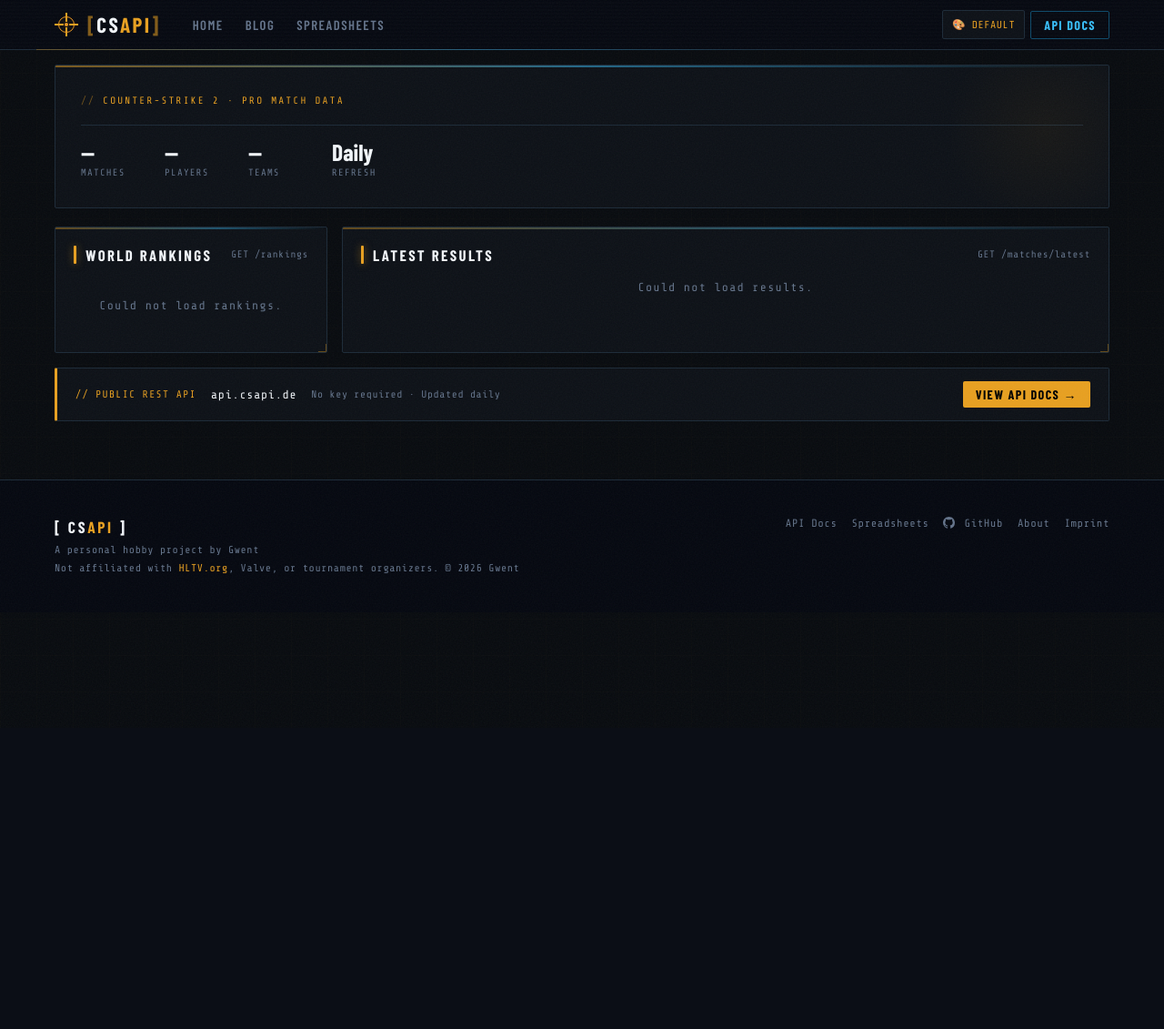
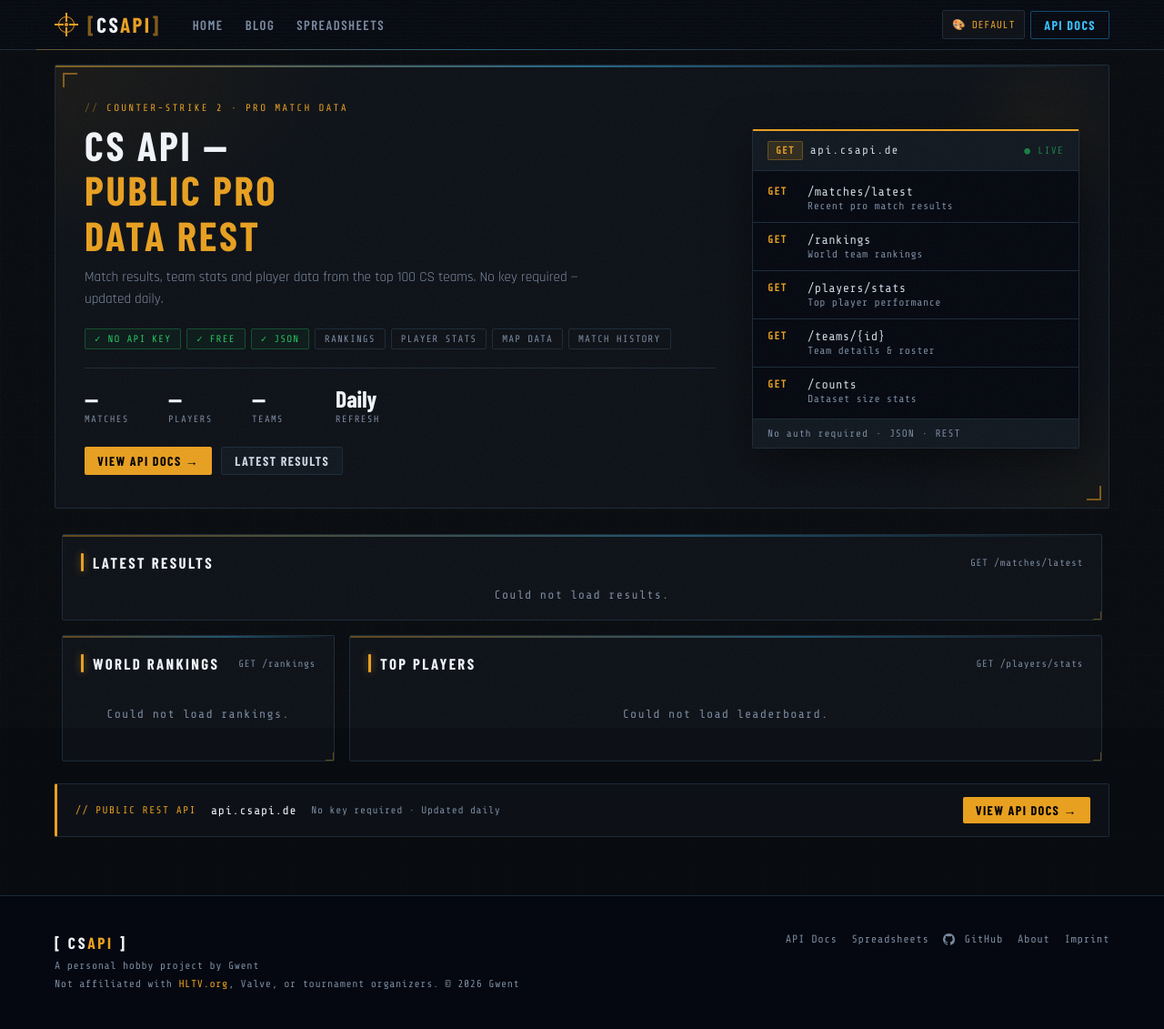
Before and after one commit to OldFella/hltv_api, a Python web app: template src/templates/index.html in a window 1280 px wide. Shown: the whole page at 91% size. Before the commit the page ends 630 px from the top, so only its background shows below. Run offline with Jinja, Linux system fonts and the light colour scheme; the template is opened without the code that fills it, so the values that code supplies are empty; some web fonts are replaced.

Commit message:
Closes #4 Adding Player Stats to the frontpage, chaning desing of the Hero

```diff
--- a/src/frontend.py
+++ b/src/frontend.py
@@ -35,6 +35,7 @@ BASE_DIR = Path(__file__).resolve().parent
 templates = Jinja2Templates(directory=BASE_DIR / "templates")
 static_dir = os.getenv("STATIC_DIR", "static")
 app.mount("/static", StaticFiles(directory=static_dir), name="static")
+
 
 @app.exception_handler(404)
 async def not_found_handler(request: Request, exc):
--- a/src/templates/base.html
+++ b/src/templates/base.html
@@ -4,6 +4,7 @@
     <meta charset="UTF-8" />
     <title>{% block title %}CS API{% endblock %}</title>
     <meta name="viewport" content="width=device-width, initial-scale=1" />
+    <link rel="icon" href="/static/icon/favicon.svg" type="image/svg+xml">
     <style>
         {% include "includes/css/variables.css" %}
         {% include "includes/css/styles.css" %}
--- a/src/templates/includes/css/matches.css
+++ b/src/templates/includes/css/matches.css
@@ -71,6 +71,13 @@
     flex-direction: column;
     gap: 2px;
     min-width: 0;
+}
+
+.team span {
+    overflow: hidden;
+    text-overflow: ellipsis;
+    white-space: nowrap;
+    max-width: 100%;
 }
 
 .team-left  { text-align: left; align-items: flex-start; }
@@ -271,3 +278,216 @@
     letter-spacing: 0.04em;
     font-weight: 400;
 }
+
+/* ===== LEADERBOARD ===== */
+.leaderboard-card {
+    flex: 1;
+    min-width: 0;
+    overflow: hidden;
+}
+
+#leaderboard {
+    display: flex;
+    flex-direction: column;
+    gap: 2px;
+    flex: 1;
+    overflow-y: auto;
+    overflow-x: hidden;
+    min-height: 0;
+}
+
+#leaderboard::-webkit-scrollbar { width: 4px; }
+#leaderboard::-webkit-scrollbar-track { background: transparent; }
+#leaderboard::-webkit-scrollbar-thumb { background: var(--border-bright); border-radius: 2px; }
+
+.lb-subtitle {
+    display: flex;
+    justify-content: space-between;
+    align-items: center;
+    padding: 8px 10px 10px;
+    border-bottom: 1px solid var(--border);
+    margin-bottom: 4px;
+}
+
+.lb-subtitle-label {
+    font-family: var(--font-mono);
+    font-size: 0.68rem;
+    color: var(--text);
+    letter-spacing: 0.08em;
+    text-transform: uppercase;
+}
+
+.lb-all-link {
+    font-family: var(--font-mono);
+    font-size: 0.66rem;
+    color: var(--muted);
+    letter-spacing: 0.06em;
+    text-transform: uppercase;
+    text-decoration: none;
+    border: 1px solid var(--border);
+    padding: 3px 8px;
+    border-radius: 2px;
+    transition: color 0.15s, border-color 0.15s;
+}
+
+.lb-all-link:hover {
+    color: var(--text-bright);
+    border-color: var(--border-bright);
+}
+.lb-header,
+.leaderboard-row {
+    display: grid;
+    grid-template-columns: 28px minmax(80px, 1fr) 36px 48px 48px 52px 90px;
+    align-items: center;
+    gap: 16px;
+    padding: 7px 10px;
+}
+
+.lb-header {
+    font-family: var(--font-mono);
+    font-size: 0.75rem;
+    color: var(--muted);
+    letter-spacing: 0.1em;
+    text-transform: uppercase;
+    border-bottom: 1px solid var(--border);
+    margin-bottom: 2px;
+}
+
+.lb-header span { text-align: right; }
+.lb-header span:nth-child(1),
+.lb-header span:nth-child(2) { text-align: left; }
+.lb-header span:nth-child(3) { text-align: right; }
+
+.leaderboard-row {
+    background: var(--surface-2);
+    border: 1px solid var(--border);
+    border-radius: 2px;
+    transition: border-color 0.15s, background 0.15s;
+}
+
+.leaderboard-row:hover {
+    background: var(--surface);
+    border-color: var(--border-bright);
+}
+
+.leaderboard-row.top3 {
+    border-left: 2px solid var(--accent);
+}
+
+.lb-rank {
+    font-family: var(--font-display);
+    font-size: 1.1rem;
+    font-weight: 800;
+    color: var(--muted);
+    text-align: center;
+}
+
+.leaderboard-row.top3 .lb-rank { color: var(--accent); }
+
+.lb-name {
+    font-family: var(--font-display);
+    font-size: 1.1rem;
+    font-weight: 700;
+    letter-spacing: 0.05em;
+    text-transform: uppercase;
+    color: var(--text-bright);
+    white-space: nowrap;
+    overflow: hidden;
+    text-overflow: ellipsis;
+}
+
+.lb-team {
+    font-family: var(--font-mono);
+    font-size: 1rem;
+    color: var(--muted);
+    white-space: nowrap;
+    overflow: hidden;
+    text-overflow: ellipsis;
+    text-align: right;
+}
+
+.lb-stat {
+    font-family: var(--font-mono);
+    font-size: 1rem;
+    color: var(--text);
+    white-space: nowrap;
+    text-align: right;
+}
+
+.lb-maps {
+    font-family: var(--font-mono);
+    font-size: 1rem;
+    color: var(--muted);
+    white-space: nowrap;
+    text-align: right;
+}
+
+.lb-rating-wrap {
+    display: flex;
+    align-items: center;
+    gap: 6px;
+    justify-content: flex-end;
+    min-width: 0;
+}
+
+.lb-rating-bar {
+    width: 36px;
+    height: 3px;
+    border-radius: 2px;
+    background: var(--border);
+    overflow: hidden;
+    flex-shrink: 0;
+}
+
+.lb-rating-fill {
+    height: 100%;
+    border-radius: 2px;
+    transition: width 0.4s ease;
+}
+
+.lb-rating-val {
+    font-family: var(--font-mono);
+    font-size: 1rem;
+    font-weight: 600;
+    white-space: nowrap;
+    flex-shrink: 0;
+}
+
+/* Stack vertically on smaller screens */
+@media (max-width: 900px) {
+    .cards-container {
+        flex-direction: column;
+    }
+
+    .rankings-card {
+        flex: 0 0 auto !important;
+        width: 100% !important;
+        min-width: 0 !important;
+    }
+
+    .leaderboard-card {
+        width: 100%;
+    }
+
+    .lb-header,
+    .leaderboard-row {
+        grid-template-columns: 24px minmax(60px, 1fr) 30px 42px 42px 48px 80px;
+        gap: 10px;
+        padding: 6px 8px;
+        font-size: 0.65rem;
+    }
+}
+
+@media (max-width: 600px) {
+    .lb-header span:nth-child(3),
+    .leaderboard-row .lb-maps,
+    .lb-header span:nth-child(4),
+    .leaderboard-row .lb-stat:nth-child(4) {
+        display: none;
+    }
+
+    .lb-header,
+    .leaderboard-row {
+        grid-template-columns: 24px 1fr 42px 48px 80px;
+    }
+}
--- a/src/templates/includes/css/styles.css
+++ b/src/templates/includes/css/styles.css
@@ -351,6 +351,7 @@ header .wrap::after {
 .cards-container {
     display: flex;
     gap: 16px;
+    padding:8px;
     flex-wrap: nowrap;
     align-items: stretch;
 }
@@ -498,6 +499,195 @@ header .wrap::after {
     letter-spacing: 0.12em;
     text-transform: uppercase;
     display: block;
+}
+
+
+.hero--enhanced {
+  padding: 40px 32px 36px;
+  /* Stronger radial glow top-left */
+  background-image:
+    radial-gradient(ellipse 55% 70% at -5% 0%, rgba(var(--accent-rgb), 0.07) 0%, transparent 60%),
+    radial-gradient(ellipse 40% 50% at 105% 100%, rgba(var(--accent-rgb), 0.04) 0%, transparent 60%);
+}
+
+/* Corner bracket decorations */
+.hero-corner-tl,
+.hero-corner-br {
+  position: absolute;
+  width: 16px; height: 16px;
+  pointer-events: none;
+  z-index: 1;
+}
+.hero-corner-tl {
+  top: 8px; left: 8px;
+  border-top: 2px solid var(--accent);
+  border-left: 2px solid var(--accent);
+  opacity: 0.5;
+}
+.hero-corner-br {
+  bottom: 8px; right: 8px;
+  border-bottom: 2px solid var(--accent);
+  border-right: 2px solid var(--accent);
+  opacity: 0.5;
+}
+
+/* Two-column layout */
+.hero-body {
+  display: flex;
+  gap: 40px;
+  align-items: center;
+  position: relative;
+  z-index: 1;
+}
+
+.hero-left  { flex: 1; min-width: 0; }
+.hero-right { flex-shrink: 0; width: 360px; }
+
+/* Title accent color */
+.hero-title-accent { color: var(--accent); }
+
+/* Feature pills */
+.hero-features {
+  display: flex;
+  flex-wrap: wrap;
+  gap: 6px;
+  margin: 16px 0 20px;
+}
+
+.hero-feature {
+  font-family: var(--font-mono);
+  font-size: 0.68rem;
+  letter-spacing: 0.1em;
+  text-transform: uppercase;
+  padding: 4px 10px;
+  border: 1px solid var(--border);
+  border-radius: 2px;
+  color: var(--muted);
+  transition: color 0.15s, border-color 0.15s;
+}
+
+.hero-feature:hover {
+  color: var(--text);
+  border-color: var(--border-bright);
+}
+
+.hero-feature--active {
+  color: var(--win);
+  border-color: rgba(34, 197, 94, 0.3);
+  background: rgba(34, 197, 94, 0.05);
+}
+
+/* Stats row — override existing to add top border spacing */
+.hero--enhanced .hero-stats {
+  margin-top: 20px;
+  padding-top: 20px;
+}
+
+/* CTA row */
+.hero-actions {
+  display: flex;
+  gap: 10px;
+  flex-wrap: wrap;
+  margin-top: 24px;
+}
+
+/* ── Endpoint preview card ── */
+.hero-endpoint-card {
+  background: var(--chrome);
+  border: 1px solid var(--border);
+  border-radius: 2px;
+  overflow: hidden;
+  font-family: var(--font-mono);
+  box-shadow: 0 16px 48px rgba(0, 0, 0, 0.5);
+  /* Subtle gold top accent */
+  border-top: 2px solid var(--accent);
+}
+
+.hero-endpoint-header {
+  background: var(--surface-2);
+  border-bottom: 1px solid var(--border);
+  padding: 11px 16px;
+  display: flex;
+  align-items: center;
+  gap: 8px;
+  font-size: 0.78rem;
+  letter-spacing: 0.1em;
+  color: var(--muted);
+}
+
+.hero-endpoint-badge {
+  background: rgba(var(--accent-rgb), 0.15);
+  color: var(--accent);
+  border: 1px solid rgba(var(--accent-rgb), 0.3);
+  font-size: 0.7rem;
+  font-weight: 600;
+  padding: 3px 8px;
+  border-radius: 2px;
+  letter-spacing: 0.08em;
+}
+
+.hero-endpoint-host { color: var(--text); font-size: 0.8rem; }
+
+.hero-endpoint-status {
+  margin-left: auto;
+  color: var(--win);
+  font-size: 0.7rem;
+  letter-spacing: 0.1em;
+  animation: pulse-live 1.5s ease-in-out infinite;
+}
+
+.hero-endpoint-body { padding: 4px 0; }
+
+.hero-endpoint-row {
+  display: flex;
+  gap: 14px;
+  align-items: flex-start;
+  padding: 11px 16px;
+  border-bottom: 1px solid var(--border);
+  transition: background 0.15s;
+}
+
+.hero-endpoint-row:last-child { border-bottom: none; }
+.hero-endpoint-row:hover { background: var(--surface); }
+
+.ep-method {
+  color: var(--accent);
+  font-size: 0.72rem;
+  font-weight: 600;
+  letter-spacing: 0.08em;
+  min-width: 30px;
+  padding-top: 1px;
+}
+
+.ep-info { display: flex; flex-direction: column; gap: 2px; }
+
+.ep-path {
+  color: var(--text);
+  font-size: 0.85rem;
+  letter-spacing: 0.03em;
+}
+
+.ep-desc {
+  color: var(--muted);
+  font-size: 0.72rem;
+  letter-spacing: 0.04em;
+}
+
+.hero-endpoint-footer {
+  background: var(--surface-2);
+  border-top: 1px solid var(--border);
+  padding: 9px 16px;
+  display: flex;
+  gap: 8px;
+  font-size: 0.7rem;
+  color: var(--muted);
+  letter-spacing: 0.08em;
+}
+
+/* Responsive: stack on small screens */
+@media (max-width: 800px) {
+  .hero-right { display: none; }
+  .hero-body  { flex-direction: column; }
 }
 
 /* ===== INFO BOX ===== */
--- a/src/templates/includes/css/variables.css
+++ b/src/templates/includes/css/variables.css
@@ -32,7 +32,7 @@
     /* --- Text --- */
     --text:         #cbd5e1;
     --text-bright:  #f1f5f9;
-    --muted:        #64748b;
+    --muted:        #7a8aa0;
 
     /* --- Status --- */
     --win:          #22c55e;
--- a/src/templates/includes/js/main.js
+++ b/src/templates/includes/js/main.js
@@ -114,3 +114,60 @@ fetch("https://api.csapi.de/matches/latest")
         console.error("Failed to fetch results:", err);
         document.getElementById("results").textContent = "Could not load results.";
     });
+
+const ratingColor = (rating) => {
+    if (rating >= 1.3) return 'var(--win)';        // green
+    if (rating >= 1.15) return 'var(--accent)';    // gold
+    if (rating >= 1.0) return 'var(--warning)';    // orange
+    return 'var(--danger)';                         // red
+};
+
+
+const createLeaderboardRow = (p) => {
+    const row = document.createElement("div");
+    row.className = `leaderboard-row ${p.rank <= 3 ? 'top3' : ''}`;
+    const color = ratingColor(p.rating);
+    const barPct = Math.min(100, Math.max(0, ((p.rating - 0.8) / 0.7) * 100)).toFixed(1);
+    const kd = p.d > 0 ? (p.k / p.d).toFixed(2) : p.k.toFixed(2);
+    row.innerHTML = `
+        <div class="lb-rank">${p.rank}</div>
+        <div class="lb-name">${p.name}</div>
+        <div class="lb-maps">${p.N}</div>
+        <div class="lb-stat">${kd}</div>
+        <div class="lb-stat">${p.adr.toFixed(1)}</div>
+        <div class="lb-stat">${p.kast.toFixed(2)}%</div>
+        <div class="lb-rating-wrap">
+            <div class="lb-rating-bar">
+                <div class="lb-rating-fill" style="width:${barPct}%; background:${color}"></div>
+            </div>
+            <span class="lb-rating-val" style="color:${color}">${p.rating.toFixed(2)}</span>
+        </div>
+    `;
+    return row;
+};
+
+fetch("https://api.csapi.de/players/stats?limit=10")
+    .then(r => r.json())
+    .then(data => {
+        const el = document.getElementById("leaderboard");
+        if (!data || !data.length) {
+            el.textContent = "No data available.";
+            return;
+        }
+        el.innerHTML = `
+            <div class="lb-header">
+                <span>#</span>
+                <span>Player</span>
+                <span>Maps</span>
+                <span>K/D</span>
+                <span>ADR</span>
+                <span>KAST%</span>
+                <span>Rating</span>
+            </div>
+        `;
+        el.classList.remove("loading-text");
+        data.forEach(p => el.appendChild(createLeaderboardRow(p)));
+    })
+    .catch(() => {
+        document.getElementById("leaderboard").textContent = "Could not load leaderboard.";
+    });
--- a/src/templates/index.html
+++ b/src/templates/index.html
@@ -9,15 +9,127 @@
 {% block content %}
 
 <!-- ===== HERO ===== -->
-<div class="hero">
-    <div class="hero-label">Counter-Strike 2 · Pro Match Data</div>
-    <h1>{{ hero_card.title }}</h1>
-    <p>{{ hero_card.description }}</p>
-    <div class="hero-stats">
-        <div class="hero-stat"><span class="num" id="hero-matches">—</span><span class="lbl">Matches</span></div>
-        <div class="hero-stat"><span class="num" id="hero-players">—</span><span class="lbl">Players</span></div>
-        <div class="hero-stat"><span class="num" id="hero-teams">—</span><span class="lbl">Teams</span></div>
-        <div class="hero-stat"><span class="num">Daily</span><span class="lbl">Refresh</span></div>
+<div class="hero hero--enhanced">
+  <!-- Decorative corner bracket top-right -->
+  <div class="hero-corner-tl"></div>
+  <div class="hero-corner-br"></div>
+
+  <div class="hero-body">
+    <!-- Left: text + stats -->
+    <div class="hero-left">
+      <div class="hero-label">Counter-Strike 2 · Pro Match Data</div>
+
+      <h1>CS API —<br><span class="hero-title-accent">Public Pro<br>Data REST</span></h1>
+
+      <p>Match results, team stats and player data from the top 100 CS teams. No key required — updated daily.</p>
+
+      <!-- Feature pills -->
+      <div class="hero-features">
+        <span class="hero-feature hero-feature--active">✓ No API Key</span>
+        <span class="hero-feature hero-feature--active">✓ Free</span>
+        <span class="hero-feature hero-feature--active">✓ JSON</span>
+        <span class="hero-feature">Rankings</span>
+        <span class="hero-feature">Player Stats</span>
+        <span class="hero-feature">Map Data</span>
+        <span class="hero-feature">Match History</span>
+      </div>
+
+      <!-- Stats row -->
+      <div class="hero-stats">
+        <div class="hero-stat">
+          <span class="num" id="hero-matches">—</span>
+          <span class="lbl">Matches</span>
+        </div>
+        <div class="hero-stat">
+          <span class="num" id="hero-players">—</span>
+          <span class="lbl">Players</span>
+        </div>
+        <div class="hero-stat">
+          <span class="num" id="hero-teams">—</span>
+          <span class="lbl">Teams</span>
+        </div>
+        <div class="hero-stat">
+          <span class="num">Daily</span>
+          <span class="lbl">Refresh</span>
+        </div>
+      </div>
+
+      <!-- CTA -->
+      <div class="hero-actions">
+        <a href="https://api.csapi.de/docs" target="_blank" class="button">
+          View API Docs →
+        </a>
+        <a href="#results-section" class="button button-ghost">
+          Latest Results
+        </a>
+      </div>
+    </div>
+
+    <!-- Right: endpoint preview card -->
+    <div class="hero-right">
+      <div class="hero-endpoint-card">
+        <div class="hero-endpoint-header">
+          <span class="hero-endpoint-badge">GET</span>
+          <span class="hero-endpoint-host">api.csapi.de</span>
+          <span class="hero-endpoint-status">● LIVE</span>
+        </div>
+        <div class="hero-endpoint-body">
+          <div class="hero-endpoint-row">
+            <span class="ep-method">GET</span>
+            <div class="ep-info">
+              <span class="ep-path">/matches/latest</span>
+              <span class="ep-desc">Recent pro match results</span>
+            </div>
+          </div>
+          <div class="hero-endpoint-row">
+            <span class="ep-method">GET</span>
+            <div class="ep-info">
+              <span class="ep-path">/rankings</span>
+              <span class="ep-desc">World team rankings</span>
+            </div>
+          </div>
+          <div class="hero-endpoint-row">
+            <span class="ep-method">GET</span>
+            <div class="ep-info">
+              <span class="ep-path">/players/stats</span>
+              <span class="ep-desc">Top player performance</span>
+            </div>
+          </div>
+          <div class="hero-endpoint-row">
+            <span class="ep-method">GET</span>
+            <div class="ep-info">
+              <span class="ep-path">/teams/{id}</span>
+              <span class="ep-desc">Team details & roster</span>
+            </div>
+          </div>
+          <div class="hero-endpoint-row">
+            <span class="ep-method">GET</span>
+            <div class="ep-info">
+              <span class="ep-path">/counts</span>
+              <span class="ep-desc">Dataset size stats</span>
+            </div>
+          </div>
+        </div>
+        <div class="hero-endpoint-footer">
+          <span>No auth required</span>
+          <span>·</span>
+          <span>JSON</span>
+          <span>·</span>
+          <span>REST</span>
+        </div>
+      </div>
+    </div>
+  </div>
+</div>
+
+<div class="cards-container" id = 'results-section'>
+    <!-- LATEST RESULTS CARD -->
+    <div class="card results-card">
+        <div class="section-label">
+            <h2>Latest Results</h2>
+            <span class="section-tag">GET /matches/latest</span>
+        </div>
+        <div id="results" class="loading-text">Loading…</div>
     </div>
 </div>
 
@@ -33,15 +145,14 @@
         <div id="rankings" class="loading-text">Loading…</div>
     </div>
 
-    <!-- LATEST RESULTS CARD -->
-    <div class="card results-card">
+    <!-- PLAYER LEADERBOARD CARD -->
+    <div class="card leaderboard-card">
         <div class="section-label">
-            <h2>Latest Results</h2>
-            <span class="section-tag">GET /matches/latest</span>
+            <h2>Top Players</h2>
+            <span class="section-tag">GET /players/stats</span>
         </div>
-        <div id="results" class="loading-text">Loading…</div>
+        <div id="leaderboard" class="loading-text">Loading…</div>
     </div>
-
 </div>
 
 <!-- ===== API BANNER ===== -->
```
Also changed, not shown: src/static/icon/favicon.svg (added).
